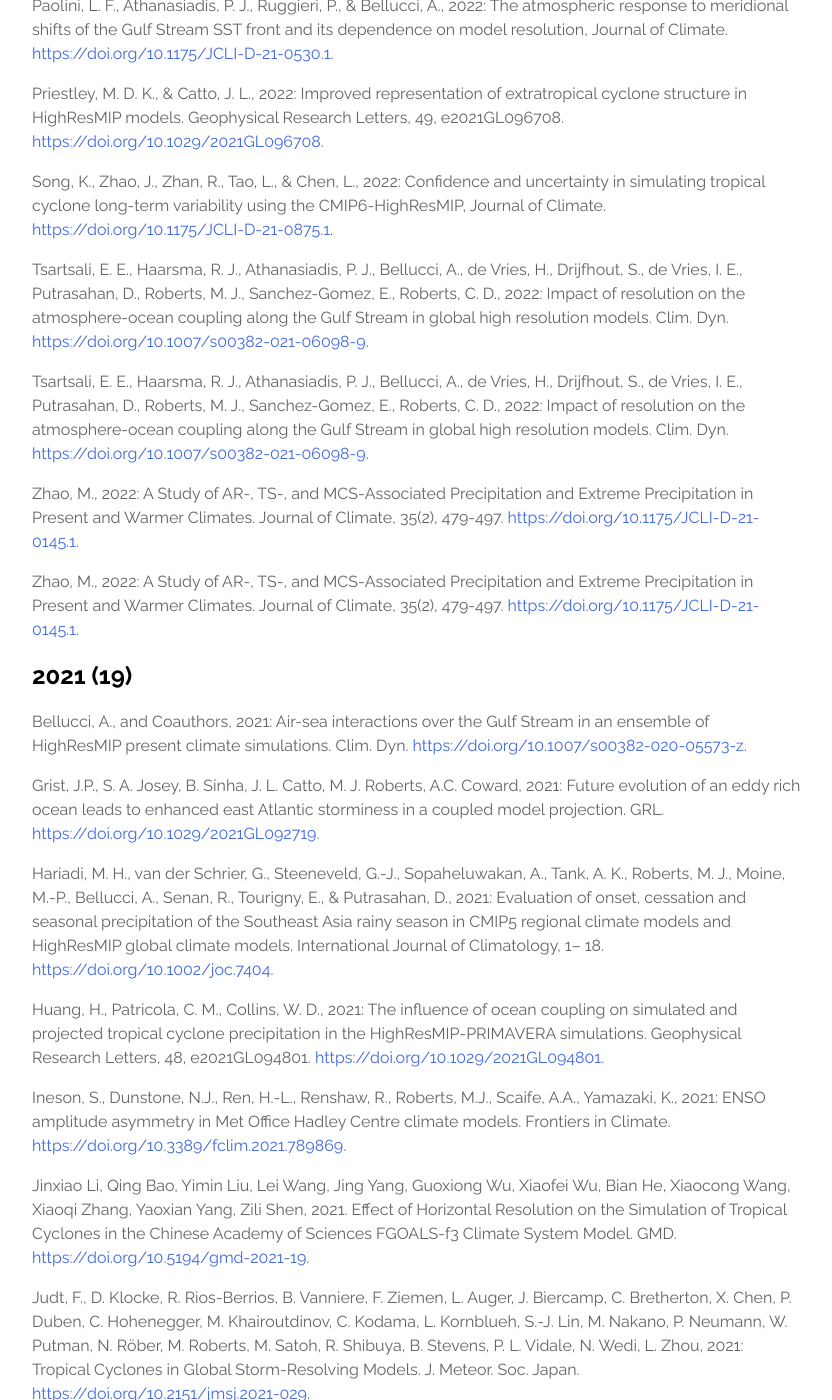
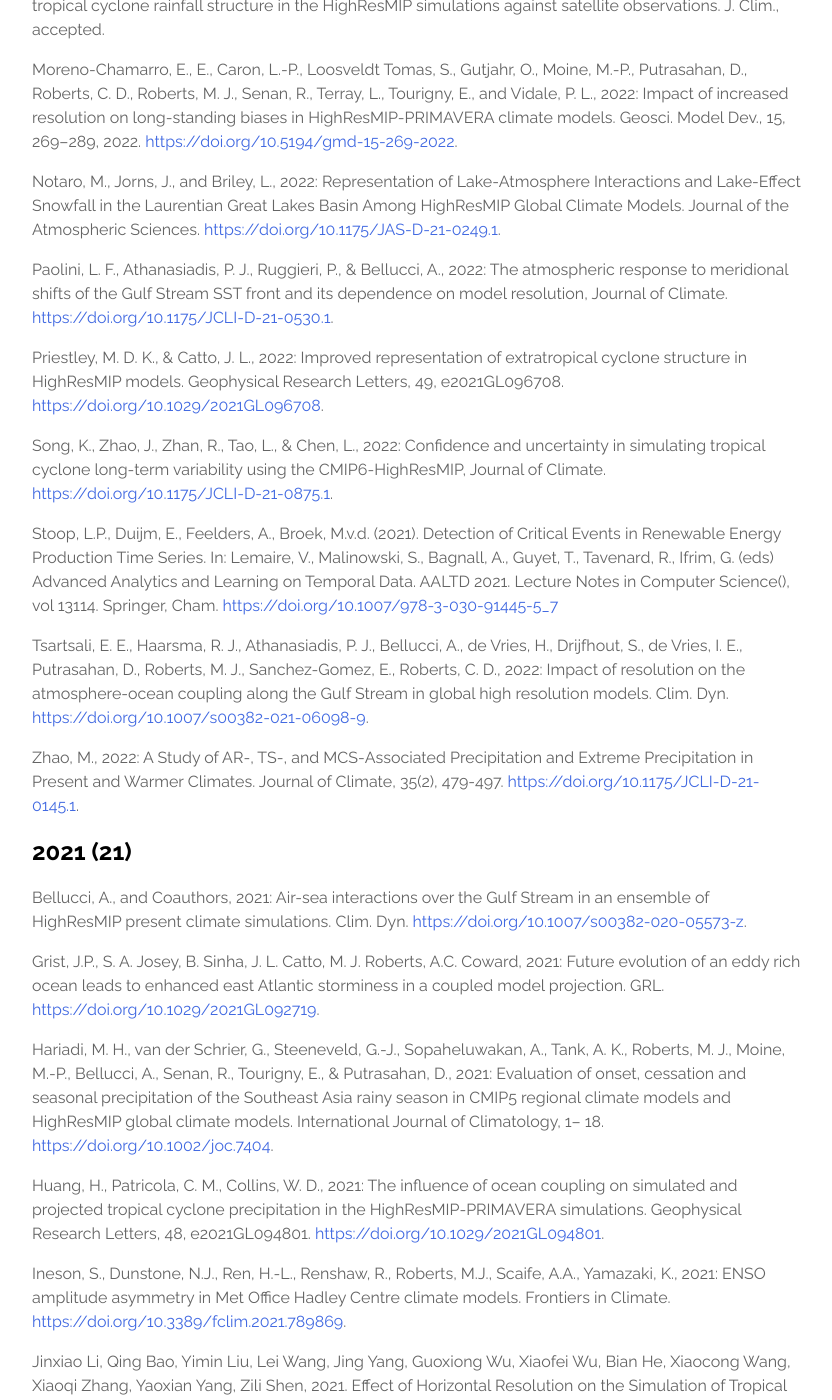
Before and after one commit to HighResMIP2/HighResMIP2.github.io, a Jekyll site: the page built from publications.md, in a window 1280 px wide and 1400 px high, scrolled down 1681 px. Shown: the whole window, without its empty margins (23-855 px from the left). Built offline with Jekyll 4.4.1, drawn with Linux system fonts in a browser that asks for light colours; some of the changed text lies outside the part shown.

Commit message:
IS-ENES3 papers and corrected total count

```diff
--- a/publications.md
+++ b/publications.md
@@ -16,8 +16,14 @@ Baker, A. J., Roberts, M. J., Vidale, P. L., Hodges, K. I., Seddon, J., Vannièr
 
 Bloemendaal, N., de Moel, H., Martinez, A.B., Muis, S., Haigh, I,D., van der Wiel, K., Haarsma, R.J., Ward, P.J., Roberts, M.J., Dullaart, J.C.M, and Aerts, J.C.J.H, 2022: A globally consistent local-scale assessment of future tropical cyclone risk. Science Advances. [https://doi.org/10.1126/sciadv.abm8438](https://doi.org/10.1126/sciadv.abm8438).
 
+Bloomfield, H. C., Brayshaw, D. J., Deakin, M., and Greenwood, D., 2022: Hourly historical and near-future weather and climate variables for energy system modelling, Earth Syst. Sci. Data Discuss., pp.1-26. [https://doi.org/10.5194/essd-14-2749-2022](https://doi.org/10.5194/essd-14-2749-2022).
+
+Craig, M.T., Wohland, J., Stoop, L.P., Kies, A., Pickering, B., Bloomfield, H.C., Browell, J., De Felice, M., Dent, C.J., Deroubaix, A. and Frischmuth, F., 2022. Overcoming the disconnect between energy system and climate modeling. Joule. [https://doi.org/10.1016/j.joule.2022.05.010](https://doi.org/10.1016/j.joule.2022.05.010)
+
 Chen, Q., Ge, F., Jin, Z.,  Lin, Z., 2022: How well do the CMIP6 HighResMIP models simulate precipitation over the Tibetan Plateau?,
 Atmos. Res., [https://doi.org/10.1016/j.atmosres.2022.106393](https://doi.org/10.1016/j.atmosres.2022.106393)
+
+Dorrington, J., Strommen, K., and Fabiano, F., 2022: Quantifying climate model representation of the wintertime Euro-Atlantic circulation using geopotential-jet regimes, Weather Clim. Dynam.,  3, 505–533, 2022. [https://doi.org/10.5194/wcd-3-505-2022](https://doi.org/10.5194/wcd-3-505-2022).
 
 Farneti, R., Stiz, A. & Ssebandeke, J.B. Improvements and persistent biases in the southeast tropical Atlantic in CMIP models. npj Clim Atmos Sci 5, 42 (2022). [https://doi.org/10.1038/s41612-022-00264-4](https://doi.org/10.1038/s41612-022-00264-4).
 
@@ -43,16 +49,14 @@ Priestley, M. D. K., & Catto, J. L., 2022: Improved representation of extratropi
 
 Song, K., Zhao, J., Zhan, R., Tao, L., & Chen, L., 2022: Confidence and uncertainty in simulating tropical cyclone long-term variability using the CMIP6-HighResMIP, Journal of Climate. [https://doi.org/10.1175/JCLI-D-21-0875.1](https://doi.org/10.1175/JCLI-D-21-0875.1).
 
-Tsartsali, E. E., Haarsma, R. J., Athanasiadis, P. J., Bellucci, A., de Vries, H., Drijfhout, S., de Vries, I. E., Putrasahan, D., Roberts, M. J., Sanchez-Gomez, E., Roberts, C. D., 2022: Impact of resolution on the atmosphere-ocean coupling along the Gulf Stream in global high resolution models. Clim. Dyn. [https://doi.org/10.1007/s00382-021-06098-9](https://doi.org/10.1007/s00382-021-06098-9).
+Stoop, L.P., Duijm, E., Feelders, A., Broek, M.v.d. (2021). Detection of Critical Events in Renewable Energy Production Time Series. In: Lemaire, V., Malinowski, S., Bagnall, A., Guyet, T., Tavenard, R., Ifrim, G. (eds) Advanced Analytics and Learning on Temporal Data. AALTD 2021. Lecture Notes in Computer Science(), vol 13114. Springer, Cham. [https://doi.org/10.1007/978-3-030-91445-5_7](https://doi.org/10.1007/978-3-030-91445-5_7)
 
 Tsartsali, E. E., Haarsma, R. J., Athanasiadis, P. J., Bellucci, A., de Vries, H., Drijfhout, S., de Vries, I. E., Putrasahan, D., Roberts, M. J., Sanchez-Gomez, E., Roberts, C. D., 2022: Impact of resolution on the atmosphere-ocean coupling along the Gulf Stream in global high resolution models. Clim. Dyn. [https://doi.org/10.1007/s00382-021-06098-9](https://doi.org/10.1007/s00382-021-06098-9).
 
 Zhao, M., 2022: A Study of AR-, TS-, and MCS-Associated Precipitation and Extreme Precipitation in Present and Warmer Climates. Journal of Climate, 35(2), 479-497. [https://doi.org/10.1175/JCLI-D-21-0145.1](https://doi.org/10.1175/JCLI-D-21-0145.1).
 
-Zhao, M., 2022: A Study of AR-, TS-, and MCS-Associated Precipitation and Extreme Precipitation in Present and Warmer Climates. Journal of Climate, 35(2), 479-497. [https://doi.org/10.1175/JCLI-D-21-0145.1](https://doi.org/10.1175/JCLI-D-21-0145.1).
 
-
-### 2021 (19)
+### 2021 (21)
 Bellucci, A., and Coauthors, 2021: Air-sea interactions over the Gulf Stream in an ensemble of HighResMIP present climate simulations. Clim. Dyn. [https://doi.org/10.1007/s00382-020-05573-z](https://doi.org/10.1007/s00382-020-05573-z).
 
 Grist, J.P., S. A. Josey, B. Sinha, J. L. Catto, M. J. Roberts, A.C. Coward, 2021: Future evolution of an eddy rich ocean leads to enhanced east Atlantic storminess in a coupled model projection. GRL. [https://doi.org/10.1029/2021GL092719](https://doi.org/10.1029/2021GL092719).
@@ -174,7 +178,7 @@ Wang, Q., Wekerle, C., Wang, X., Danilov, S., Koldunov, N., Sein, D., et al., 20
 Zhao, M. (2020). Simulations of Atmospheric Rivers, Their Variability, and Response to Global Warming Using GFDL’s New High-Resolution General Circulation Model, Journal of Climate, 33(23), 10287-10303. [https://doi.org/10.1175/JCLI-D-20-0241.1](https://doi.org/10.1175/JCLI-D-20-0241.1).
 
 
-### 2019 (1)
+### 2019 (23)
 Baker, A.J., R. Schiemann, K.I. Hodges, M. Demory, M.S. Mizielinski, M.J. Roberts, L.C. Shaffrey, J. Strachan, and P.L. Vidale, 2019: Enhanced Climate Change Response of Wintertime North Atlantic Circulation, Cyclonic Activity, and Precipitation in a 25-km-Resolution Global Atmospheric Model. J. Climate, 32, 7763–7781. [https://doi.org/10.1175/JCLI-D-19-0054.1](https://doi.org/10.1175/JCLI-D-19-0054.1)
 
 Caldwell, P. M., Mametjanov, A., Tang, Q., Van Roekel, L. P., Golaz, J.‐C., Lin, W. et al. (2019). The DOE E3SM coupled model version 1: Description and results at high resolution. Journal of Advances in Modeling Earth Systems, 11, 4095– 4146. [https://doi.org/10.1029/2019MS001870](https://doi.org/10.1029/2019MS001870).
@@ -258,11 +262,7 @@ H. T. Hewitt, M. J. Bell, E. P. Chassignet, A. Czaja, D. Ferreira, S. M. Griffie
 R. J. Haarsma, M. Roberts, P. L. Vidale, C. A. Senior, A. Bellucci, Q. Bao, P. Chang, S. Corti, N. S. Fučkar, V. Guemas, J. von Hardenberg, W. Hazeleger, C. Kodama, T. Koenigk, L. R. Leung, J. Lu, J.-J. Luo, J. Mao, M. S. Mizielinski, R. Mizuta, P. Nobre, M. Satoh, E. Scoccimarro, T. Semmler, J. Small, J.-S. von Storch, 2016: High resolution model intercomparison project (HighResMIP). Geoscientifc Model Development. [https://doi.org/10.5194/gmd-9-4185-2016](https://doi.org/10.5194/gmd-9-4185-2016)
 
 
-## Submitted/in prep (10)
-Bloomfield, H. C., Brayshaw, D. J., Deakin, M., and Greenwood, D., 2022: Hourly historical and near-future weather and climate variables for energy system modelling, Earth Syst. Sci. Data Discuss., in review, [https://doi.org/10.5194/essd-2021-436](https://doi.org/10.5194/essd-2021-436).
-
-Dorrington, J., Strommen, K., and Fabiano, F., 2021: How well does CMIP6 capture the dynamics of Euro-Atlantic weather regimes, and why?, Weather Clim. Dynam. Discuss., in review (Oct 2021). [https://doi.org/10.5194/wcd-2021-71](https://doi.org/10.5194/wcd-2021-71).
-
+## Submitted/in prep (5)
 Haslebacher, C., Demory, M.-E., Demory, B.-O., Sarazin, M., and Vidale, P. L., 2022: Impact of climate change on site characteristics of eight major astronomical observatories using high-resolution global climate projections until 2050. Astronomy and Astrophysics, submitted. arXiv:2208.04918v1.
 
 Lockwood, J., et al., 2022: Using high-resolution global climate models from the PRIMAVERA project to create a European winter windstorm event set. NHESS, submitted (Jan 2022). [https://doi.org/10.5194/nhess-2022-12](https://doi.org/10.5194/nhess-2022-12).
```
Also changed, not shown: other parts of publications.md (+3 -3 lines).
